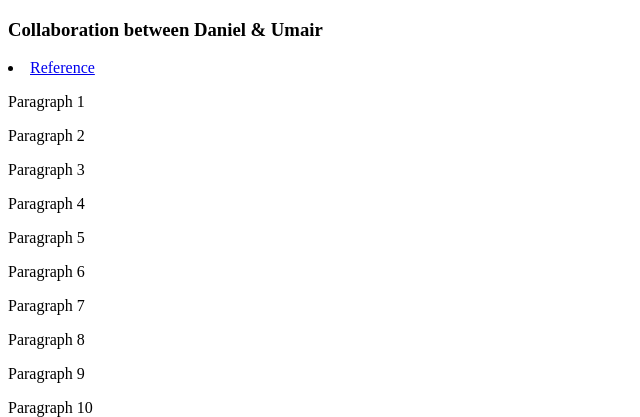
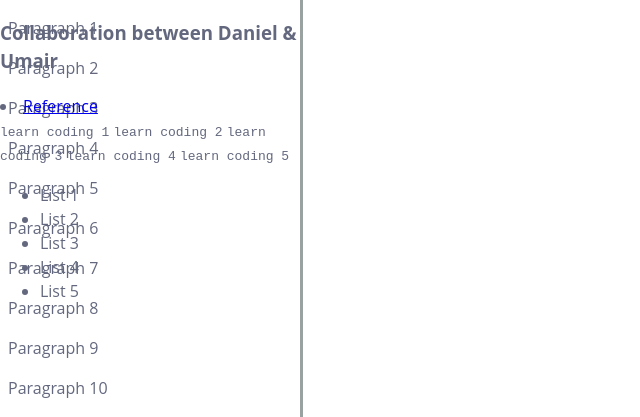
Before and after one commit to Alaska01/Daniel-Umair-Responsive-Web-, a plain HTML site: page Index.html in a window 1280 px wide. Shown: the top 417 px of the page, without its empty margins (0-640 px from the left). Drawn offline with Linux system fonts and the light colour scheme.

Commit message:
some more stories

```diff
--- a/Index.html
+++ b/Index.html
@@ -1,6 +1,7 @@
 <!DOCTYPE html>
 <html>
-<body class=id="main-doc">
+    <head> <link rel="stylesheet" type="text/css" href="style.css"> </head>
+    <body class=id="main-doc">
 
    <nav id="navbar">
     <section class="main-section" id = "JavaScript_and_Java">
@@ -11,16 +12,6 @@
 
         </a>
         <li><a class="nav-link" href="#Reference">Reference</a></li>
-        <p> Paragraph 1 </p>
-        <p> Paragraph 2</p>
-        <p> Paragraph 3</p>
-        <p> Paragraph 4</p>
-        <p> Paragraph 5</p>
-        <p> Paragraph 6</p>
-        <p> Paragraph 7</p>
-        <p> Paragraph 8</p>
-        <p> Paragraph 9</p>
-        <p> Paragraph 10</p>
 
         <code>learn coding 1</code>
         <code>learn coding 2</code>
@@ -39,7 +30,24 @@
 
     </section>
 
+
 </nav>
+<main>
+    <section id = "sec_id">
+    <p> Paragraph 1 </p>
+    <p> Paragraph 2</p>
+    <p> Paragraph 3</p>
+    <p> Paragraph 4</p>
+    <p> Paragraph 5</p>
+    <p> Paragraph 6</p>
+    <p> Paragraph 7</p>
+    <p> Paragraph 8</p>
+    <p> Paragraph 9</p>
+    <p> Paragraph 10</p>
+    </section>
+
+
+</main>
 <h1>My First Heading</h1>
 <p>My first paragraph.</p>
 
--- a/style.css
+++ b/style.css
@@ -0,0 +1,22 @@
+@media only screen and (max-width: 600px) {
+    body {
+      background-color: lightblue;
+    }
+  }
+  html, body {
+    min-width: 290px;
+    color: #63687e;
+    background-color: #ffffff;
+    font-family: "Open Sans", Arial, sans-serif;
+    line-height: 1.5;
+}
+#navbar {
+    position: fixed;
+    min-width: 290px;
+    top: 0px;
+    left: 0px;
+    width: 300px;
+    height: 100%;
+    border-right: solid;
+    border-color: rgba(0, 22, 22, 0.4);
+}
```
